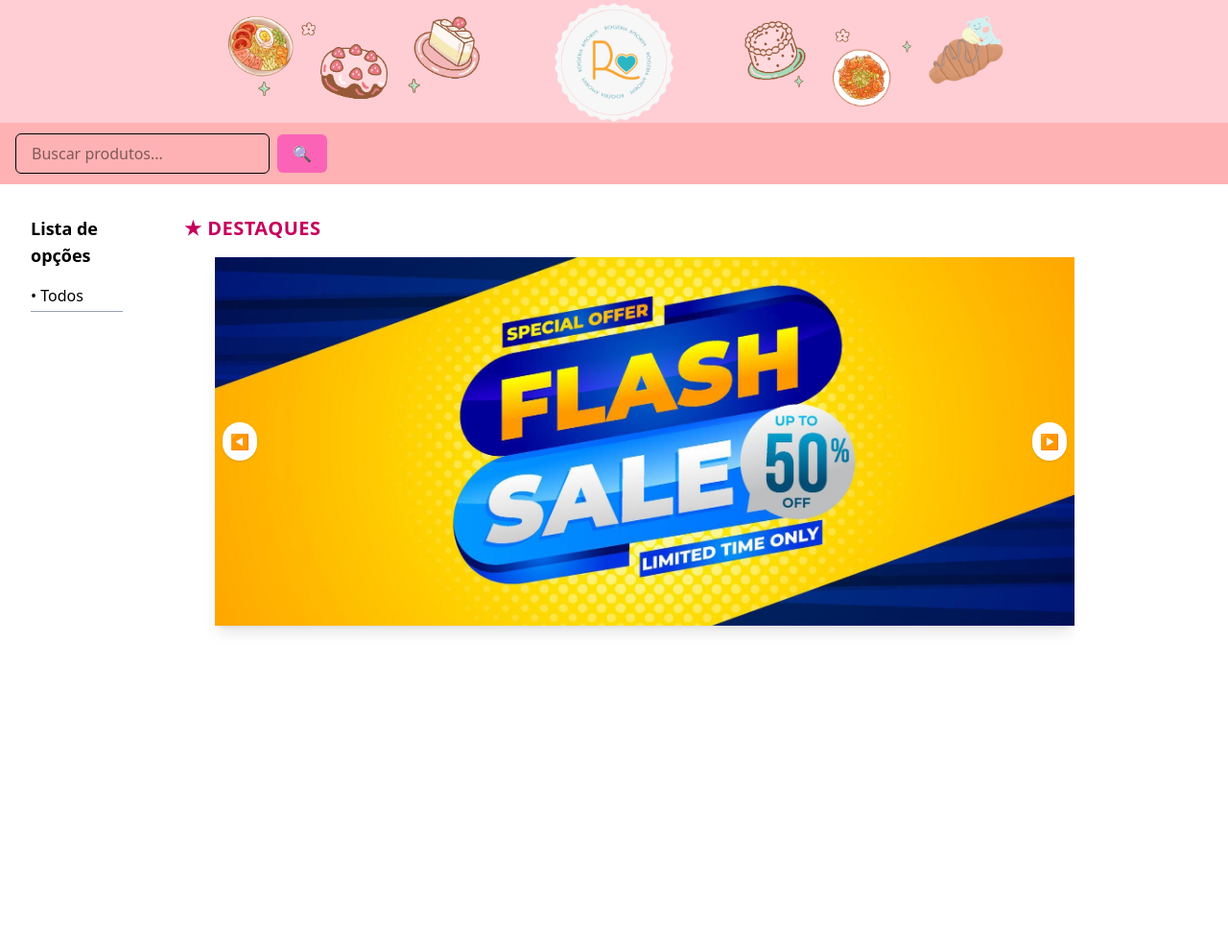
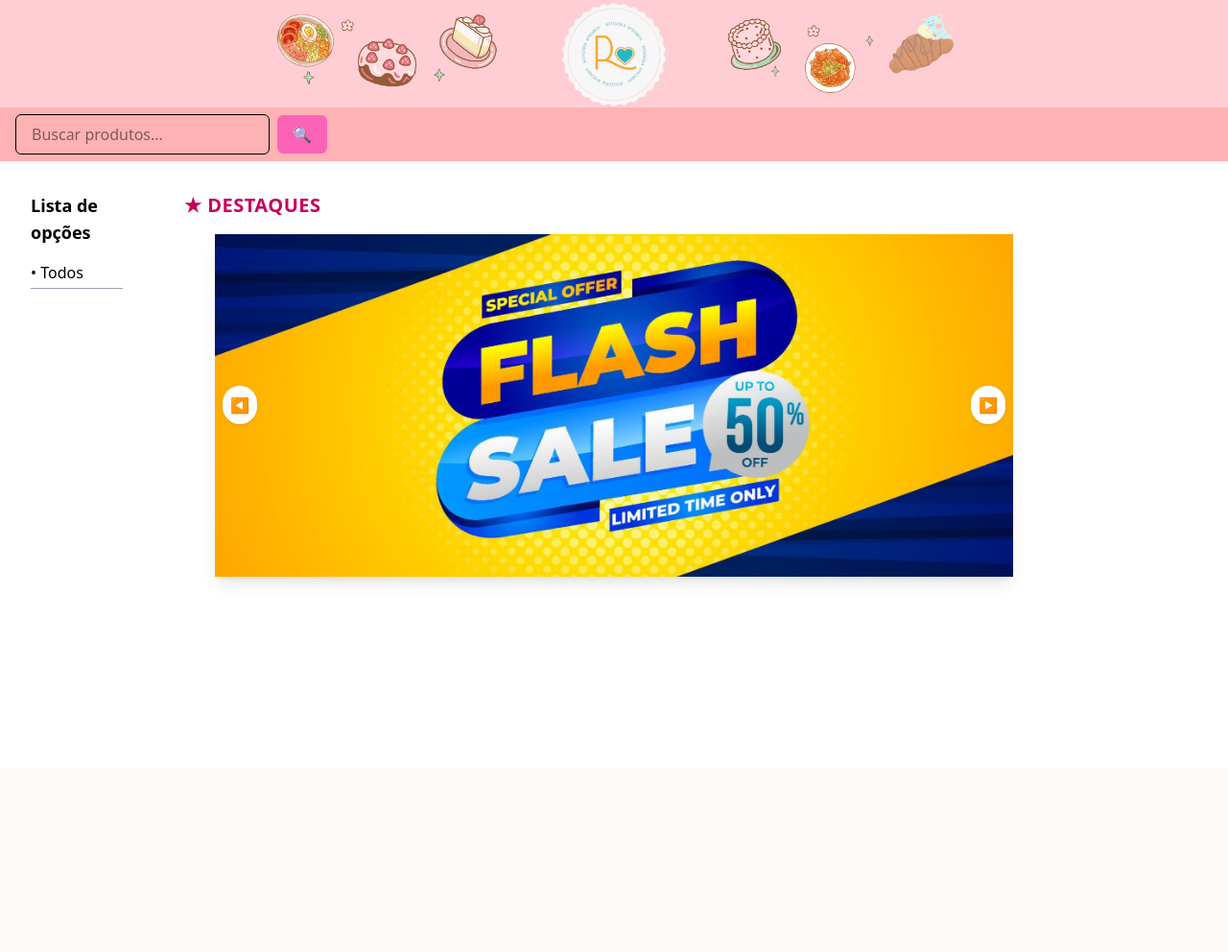
Before and after one commit to syntax-terror-256/new-amorim, a Django app: page / in a window 1280 px wide. Shown: the whole page at 96% size. After the commit the page ends 607 px from the top, so only its background shows below. Run offline with Django 5.2, Linux system fonts and the light colour scheme; data that the repository does not hold is empty; style sheets or scripts are compiled from the project's sources.

Commit message:
feat(layout): fixado header no topo da página e alterado design dos cards de produtos em telas pequenas

```diff
--- a/cardapio/templates/cardapio/default.html
+++ b/cardapio/templates/cardapio/default.html
@@ -7,13 +7,15 @@
     {% block link %}{% endblock link %}
 </head>
 <body>
-    <header class="h-32 flex justify-center bg-[#ffced5]">
-        <img src="{% static 'cardapio/img/img-header.png' %}">
+    <header class="h-42 flex flex-col bg-[#ffced5] fixed top-0 left-0 right-0 z-50">
+        <section class="h-28 flex justify-center">
+            <img src="{% static 'cardapio/img/img-header.png' %}" class="h-full">
+        </section>
+        <section class="subheader bg-[#ffb2b3] h-16 flex flex-row justify-start items-center gap-x-8 px-4">
+          {% block subheader %}{% endblock subheader %}
+        </section>
     </header>
 
-    <section class="subheader bg-[#ffb2b3] h-16 flex flex-row justify-start items-center gap-x-8 px-4">
-      {% block subheader %}{% endblock subheader %}
-    </section>
 
     <section class="main">
         {% block main %}{% endblock main %}
--- a/cardapio/templates/cardapio/index.html
+++ b/cardapio/templates/cardapio/index.html
@@ -9,7 +9,7 @@
 <!-- Dropdown de categorias (somente em TELAS PEQUENAS) -->
 <div class="relative text-left block lg:hidden">
   <button onclick="toggleDropdown()" class="bg-pink-300 text-black px-4 py-2 rounded-md shadow">
-    selecionar ▼
+    Categorias ▼
   </button>
   <div id="dropdownMenu" class="absolute mt-2 w-40 bg-white rounded-md shadow-lg hidden z-10">
     <ul class="py-1 text-sm text-gray-700">
@@ -59,7 +59,7 @@
 </style>
 
 <!-- Conteúdo principal -->
-<div class="flex flex-row h-full">
+<div class="flex flex-row h-full pt-42">
   <!-- SIDEBAR à esquerda para desktop -->
   <div class="z-40 p-6 hidden lg:block overflow-y-auto w-1/8 px-8 pt-8">
     <p class="text-lg font-semibold mb-4">Lista de opções</p>
@@ -81,16 +81,16 @@
     <section class="mb-12">
       <h2 class="text-xl font-bold mb-4 text-pink-700 uppercase tracking-wide">★ Destaques</h2>
 
-      <div class="relative w-full overflow-hidden shadow-lg mx-8">
+      <div class="relative y-full overflow-hidden shadow-lg lg:mx-8">
         <div id="promoCarousel" class="flex transition-transform duration-500 ease-in-out">
           <!-- Slide 1: Exemplo -->
           <div class="w-full flex-shrink-0">
-            <img src="{% static "cardapio/img/ad-banner-placeholder.jpg" %}" alt="Promoção Destaque" class="w-full h-full object-cover">
+            <img src="{% static "cardapio/img/ad-banner-placeholder.jpg" %}" alt="Promoção Destaque" class="w-full object-cover">
           </div>
 
           <!-- Slide 2: Exemplo -->
           <div class="w-full flex-shrink-0">
-            <img src="{% static "cardapio/img/ad-banner-placeholder.jpg" %}" alt="Promoção Destaque" class="w-full h-full object-cover">
+            <img src="{% static "cardapio/img/ad-banner-placeholder.jpg" %}" alt="Promoção Destaque" class="w-full object-cover">
           </div>
         </div>
 
@@ -113,8 +113,8 @@
 
             <div class="grid gap-4 sm:grid-cols-2 lg:grid-cols-3 xl:grid-cols-4">
               {% for product in menu.products.all %}
-                <div class="bg-gray-100 border border-pink-300 rounded-xl shadow-md overflow-hidden flex flex-col">
-                  <img src="{{ product.image }}" alt="{{ product.name }}" class="h-40 w-full object-contain border-b border-pink-300 bg-white p-2">
+                <div class="bg-gray-100 border border-pink-300 rounded-xl shadow-md overflow-hidden flex flex-row lg:flex-col">
+                  <img src="{{ product.image }}" alt="{{ product.name }}" class="w-50 y-full lg:h-40 lg:w-full object-contain border-b border-pink-300 bg-white p-2">
                   <div class="p-4 flex flex-col flex-1 justify-between">
                     <div>
                       <h3 class="text-base font-semibold text-pink-700">{{ product.name }}</h3>
```
